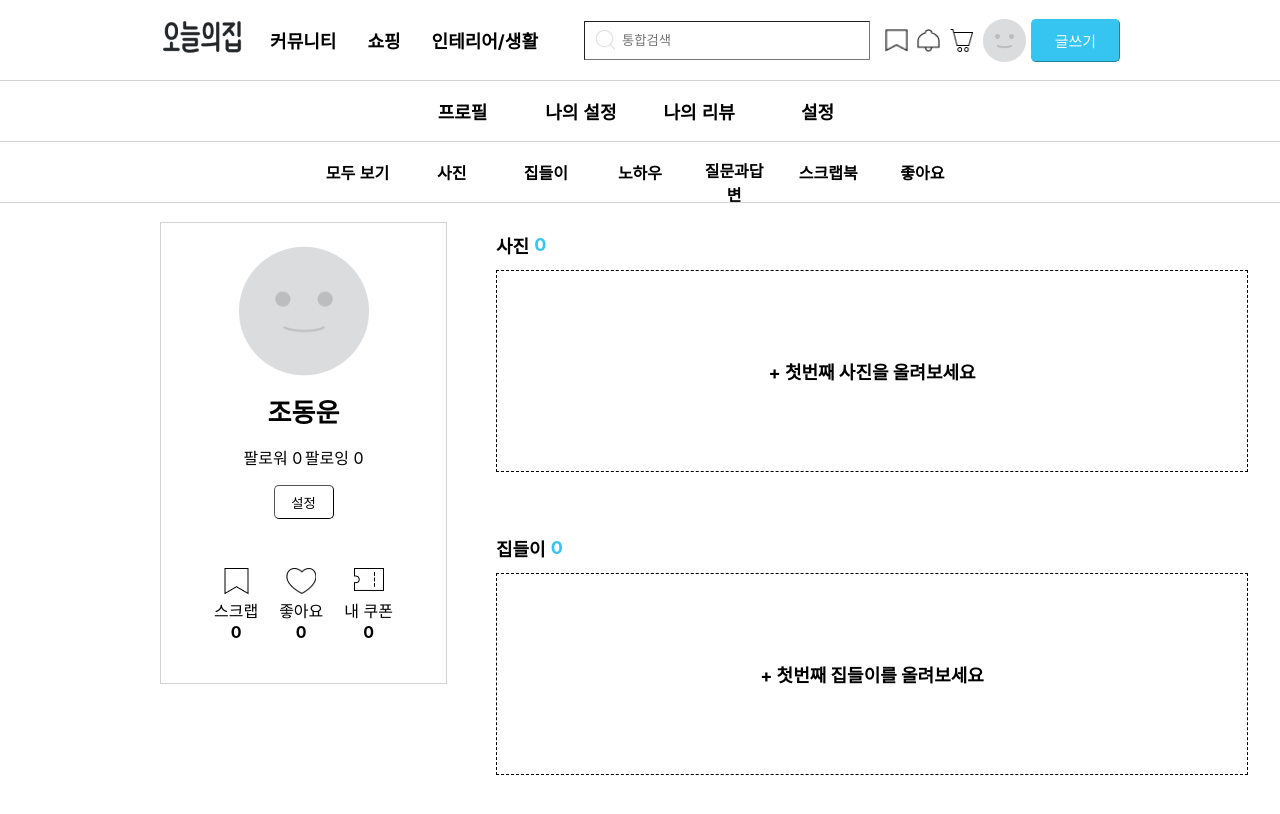
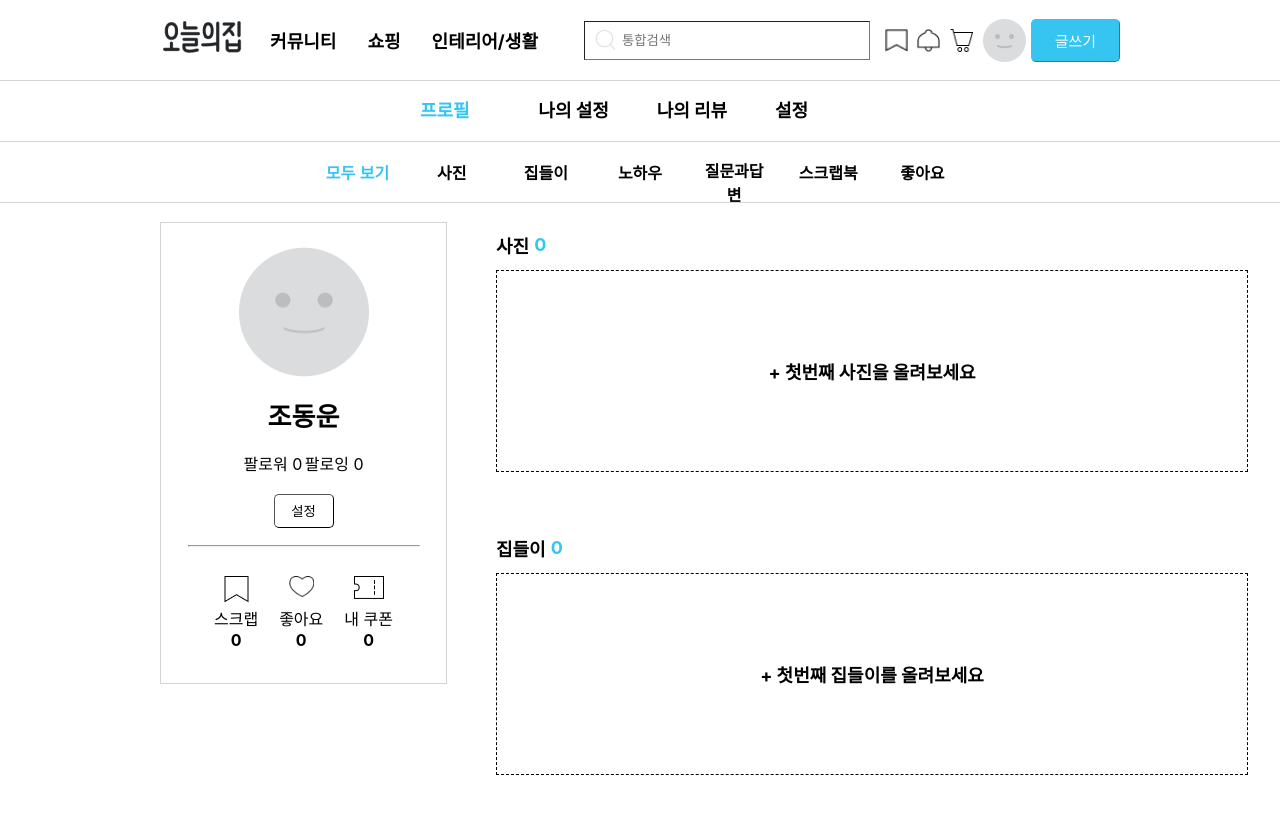
Before and after one commit to 3rd-PARD-WEB-PART/JoDongun, a React (Create React App) app in the folder pard_3rd_jodongun_seminar_3/: page /profile in a window 1280 px wide. Shown: the top 814 px of the page. Built offline with nearby package versions, Linux system fonts and the light colour scheme.

Commit message:
recommit

```diff
--- a/pard_3rd_jodongun_seminar_3/src/App.css
+++ b/pard_3rd_jodongun_seminar_3/src/App.css
@@ -138,6 +138,21 @@
   cursor: pointer;
 }
 
+.third-header-button-this{
+  width: 85px;
+  height: 30px;
+  background-color: transparent;
+  border: none;
+  font: inter;
+  font-size: 16px;
+  font-weight: 700;
+  color: #35C5F0;
+}
+
+.third-header-button-this:hover{
+  cursor: pointer;
+}
+
 .profile-main{
   display: flex;
   justify-content: main;
@@ -274,7 +289,7 @@
 }
 
 .my-profile-downside{
-  height: 35%;
+  height: 25%;
   display: flex;
   width: 100%;
   justify-content: center;
@@ -327,6 +342,21 @@
 }
 
 .fourth-header-button:hover{
+  cursor: pointer;
+}
+
+.fourth-header-button-this{
+  width: 300px;
+  height: 30px;
+  background-color: transparent;
+  border: none;
+  font: inter;
+  font-size: 16px;
+  font-weight: 700;
+  color: #35C5F0;
+}
+
+.fourth-header-button-this:hover{
   cursor: pointer;
 }
 
@@ -430,3 +460,7 @@
 .edit-button:hover{
   cursor: pointer;
 }
+
+.line{
+  width: 230px;
+}
--- a/pard_3rd_jodongun_seminar_3/src/FourthHeader.js
+++ b/pard_3rd_jodongun_seminar_3/src/FourthHeader.js
@@ -5,7 +5,7 @@ function FourthHeader() {
         <div className="forth-whole">
             <div className="second-header-whole">
                 <div className="fourth-header-menu">
-                    <button className="fourth-header-button">회원정보수정</button>
+                    <button className="fourth-header-button-this">회원정보수정</button>
                     <button className="fourth-header-button">알림 설정</button>
                     <button className="fourth-header-button">사용자 숨기기 설정</button>
                     <button className="fourth-header-button">전문가 신청</button>
--- a/pard_3rd_jodongun_seminar_3/src/SecondHeader.js
+++ b/pard_3rd_jodongun_seminar_3/src/SecondHeader.js
@@ -3,20 +3,48 @@ import { NavLink } from 'react-router-dom';
 
 function SecondHeader(props) {
     const style = {
-        fontSize: 21,
+        color: '#35C5F0',
+        width: '85px',
+        height: '30px',
+        backgroundcolor: 'transparent',
+        border: 'none',
+        font: 'inter',
+        fontSize: '18px',
+        fontWeight: '700',
+        textDecoration: 'none',
+    };
+
+    const defaultStyle = {
+        color: 'black',
+        width: '85px',
+        height: '30px',
+        backgroundcolor: 'transparent',
+        border: 'none',
+        font: 'inter',
+        fontSize: '18px',
+        fontWeight: '700',
+        textDecoration: 'none',
     }
+
+
 
     return (
         <div className="second-header-whole">
             <div className="second-header-menu">
-                <NavLink to="/profile">
-                    <button className="second-header-button">프로필</button>
+                <NavLink to="/profile" style = {({isActive}) => (isActive ? style: defaultStyle)}>
+                    프로필
                 </NavLink>
-                <button className="second-header-button">나의 설정</button>
-                <button className="second-header-button">나의 리뷰</button>
-                <NavLink to="/memberEdit">
-                    <button className="second-header-button">설정</button>
+                <NavLink to="/setting" style = {({isActive}) => (isActive ? style: defaultStyle)}>
+                    나의 설정
                 </NavLink>
+                <NavLink to="/review" style = {({isActive}) => (isActive ? style: defaultStyle)}>
+                    나의 리뷰
+                </NavLink>
+                <NavLink to="/memberEdit" style = {({isActive}) => (isActive ? style: defaultStyle)}>
+                    설정
+                </NavLink>
+                {/* <button className="second-header-button">나의 설정</button>
+                <button className="second-header-button">나의 리뷰</button> */}
             </div>
         </div>
     )
--- a/pard_3rd_jodongun_seminar_3/src/ThirdHeader.js
+++ b/pard_3rd_jodongun_seminar_3/src/ThirdHeader.js
@@ -1,19 +1,35 @@
 import './App.css';
 import { Link } from 'react-router-dom';
-import {useState, useEffect} from "react";
+import {useState} from "react";
 
 function ThirdHeader() {
     const [like, setLike] = useState(0);
 
-    useEffect(()=>{
+    const [latesSort, setLatesSort] = useState(true);
 
-    },[like]);
+    const toggleHandler = () => {
+        setLatesSort((prev) => (!prev));
+        if(latesSort === true) setLike(like+1);
+        else setLike(like-1);
+    }
+
+    const buttonStyle = {
+        width: "30px",
+        height: "30px",
+        backgroundImage: latesSort ? 'url("profile_like.png")' : 'url("like_active.png")',
+        backgroundRepeat: 'no-repeat',
+        backgroundSize: '25px',
+        backgroundPosition: 'top center',
+        border: 'none',
+        backgroundColor: 'transparent',
+    }
+
 
     return (
         <div className="third-whole">
             <div className="second-header-whole">
                 <div className="third-header-menu">
-                    <button className="third-header-button">모두 보기</button>
+                    <button className="third-header-button-this">모두 보기</button>
                     <button className="third-header-button">사진</button>
                     <button className="third-header-button">집들이</button>
                     <button className="third-header-button">노하우</button>
@@ -21,7 +37,6 @@ function ThirdHeader() {
                     <button className="third-header-button">스크랩북</button>
                     <button className="third-header-button">좋아요</button>
                 </div>
-
             </div>
             <div className="profile-main">
                 <div className="profile-main-left">
@@ -47,7 +62,7 @@ function ThirdHeader() {
                                 </Link>
                             </div>
                         </div>
-
+                        <hr className='line'/>
                         <div className="my-profile-downside">
                             <div className="downside-button">
                                 <div className='my-profie-iconbox'>
@@ -60,7 +75,7 @@ function ThirdHeader() {
                                     </div>
                                 </div>
                                 <div className='my-profie-iconbox'>
-                                    <button onClick={()=>setLike(like+1)} className="my-profile-like" />
+                                    <button onClick={toggleHandler} style={buttonStyle} />
                                     <div>
                                         좋아요
                                     </div>
```
